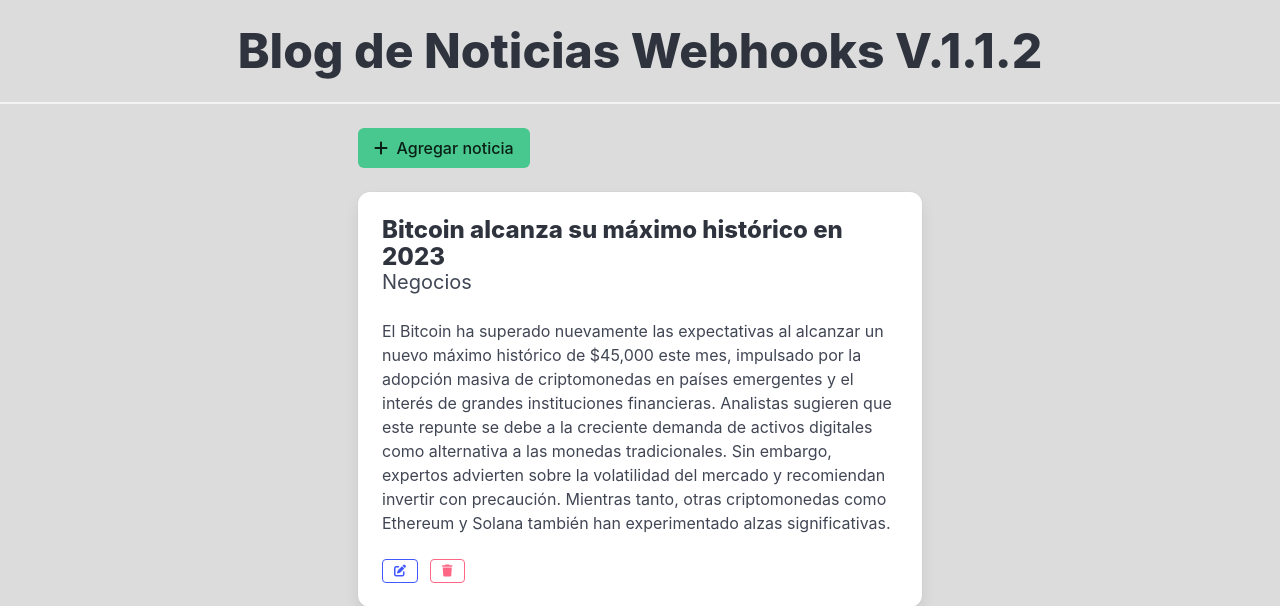
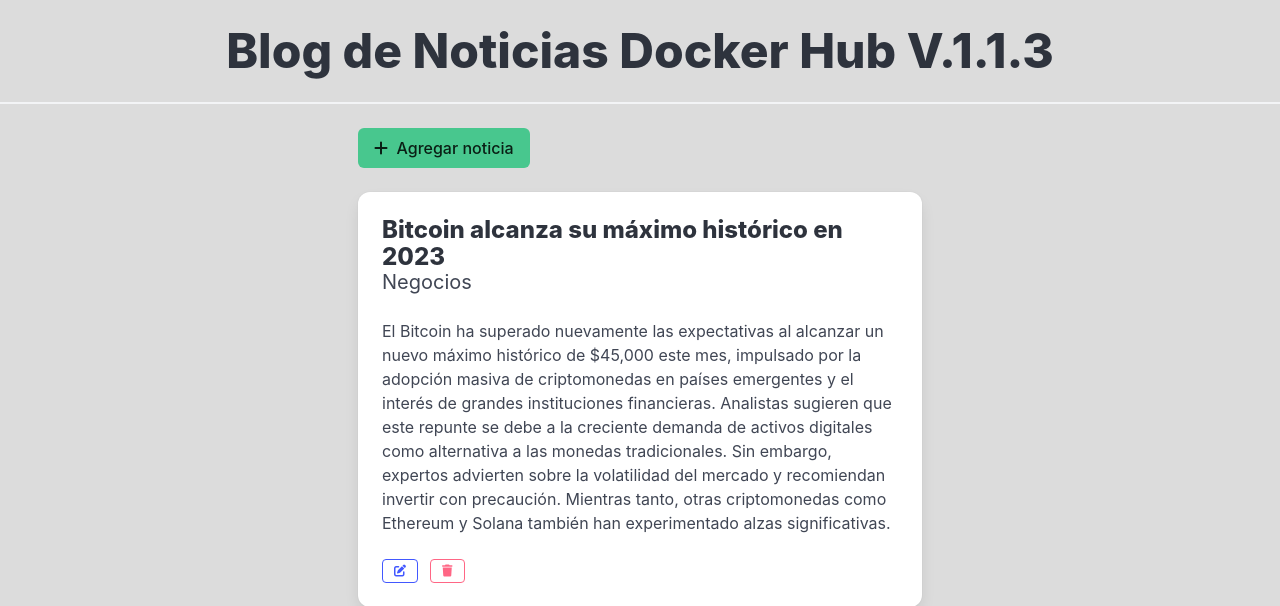
Before and after one commit to jh4707212-arch/CN2_PRAC_EXAM, a Flask app: page / in a window 1280 px wide. Shown: the top 606 px of the page. Run offline with Flask 3, Linux system fonts and the light colour scheme; some libraries are stand-ins or nearby versions.

Commit message:
feat: actualizar titulo a Blog de Noticias Docker Hub V.1.1.3

```diff
--- a/templates/base.html
+++ b/templates/base.html
@@ -10,7 +10,7 @@
   <body>
     <header>
         <br>
-        <h1 class="title has-text-centered is-1">Blog de Noticias Webhooks V.1.1.2 </h1>
+        <h1 class="title has-text-centered is-1">Blog de Noticias Docker Hub V.1.1.3 </h1>
         <hr>
     </header>
     <div class="container">
```
